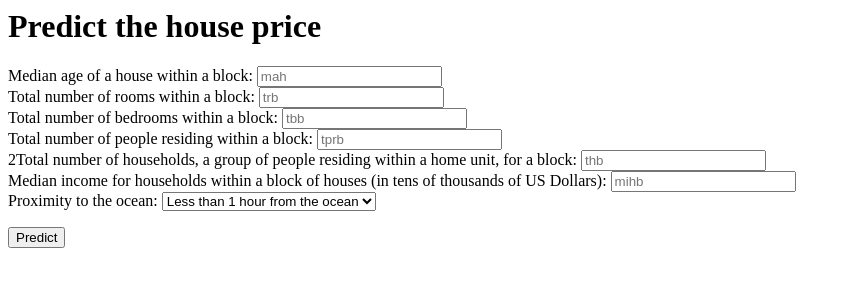
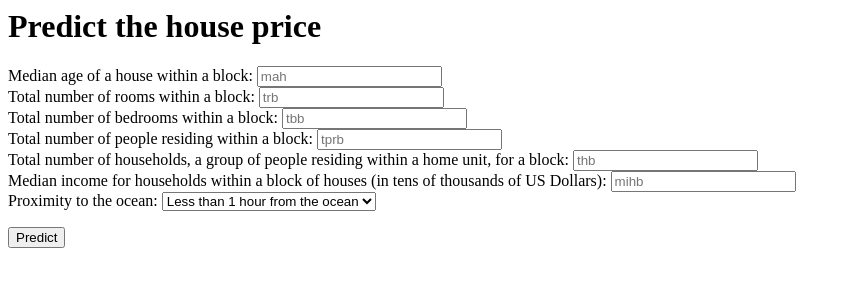
Before and after one commit to KasperTak/DE_assignment_1_v1, a Flask app: page /predicthouseprice in a window 1280 px wide. Shown: the top 300 px of the page, without its empty margins (0-851 px from the left). Run offline with Flask 3, Linux system fonts and the light colour scheme.

Commit message:
Update input_form_page.html

```diff
--- a/prediction-ui/templates/input_form_page.html
+++ b/prediction-ui/templates/input_form_page.html
@@ -18,7 +18,7 @@
     <label for="tprb">Total number of people residing within a block:</label>
     <input type="text" id="tprb" name="tprb" placeholder="tprb"> <br>
 
-    <label for="thb">2Total number of households, a group of people residing within a home unit, for a block:</label>
+    <label for="thb">Total number of households, a group of people residing within a home unit, for a block:</label>
     <input type="text" id="thb" name="thb" placeholder="thb"> <br>
 
     <label for="mihb">Median income for households within a block of houses (in tens of thousands of US Dollars):</label>
```
